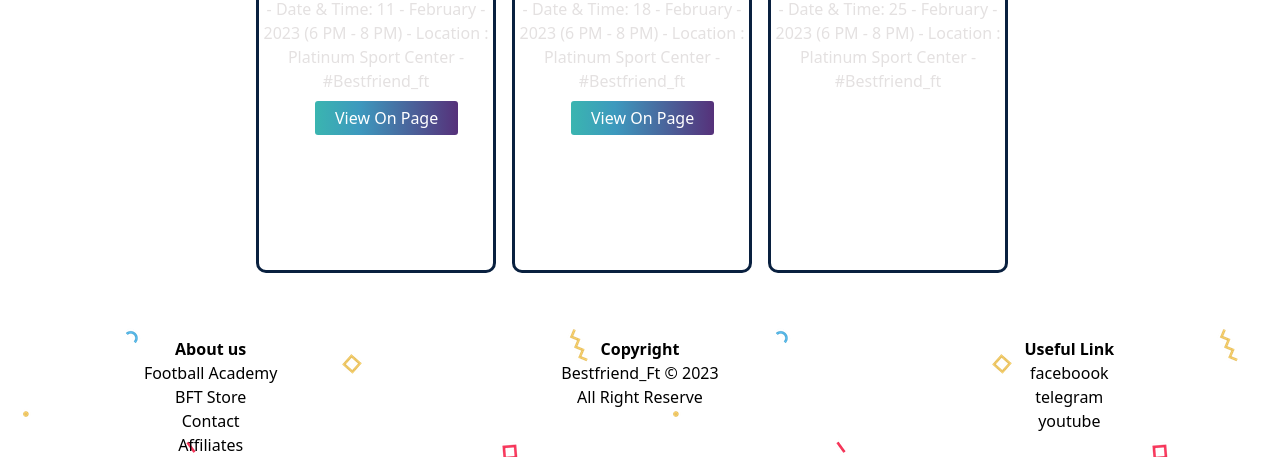
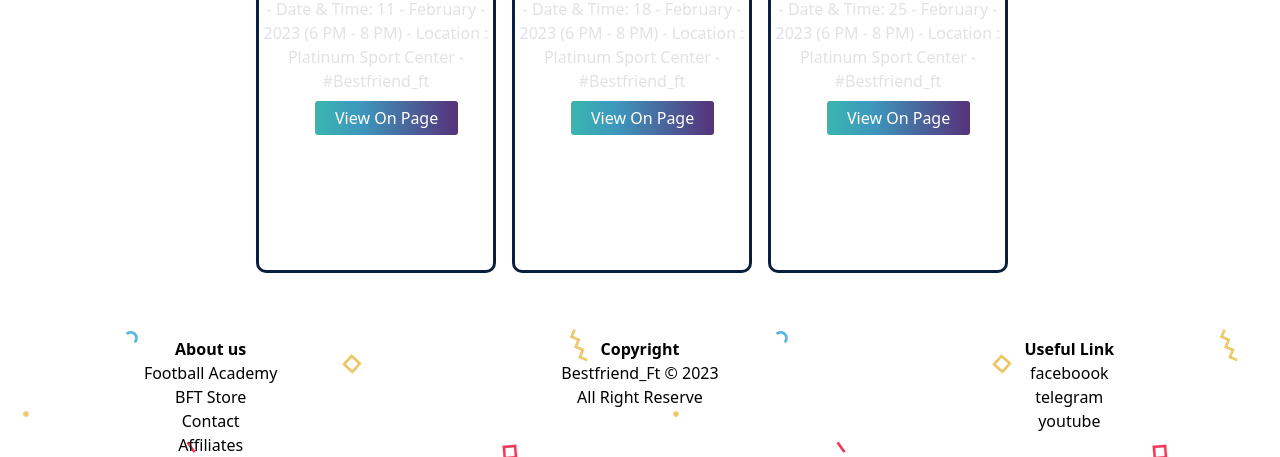
Before and after one commit to Leap-Chanvuthy/BestfriendFT.github.io, a website: page docs/match.html in a window 1280 px wide. Shown: the part 1994-2451 px from the top of the page. Drawn offline with Linux system fonts and the light colour scheme.

Commit message:
Update match.html

```diff
--- a/docs/match.html
+++ b/docs/match.html
@@ -120,7 +120,7 @@
                       - Location : Platinum Sport Center
                       - #Bestfriend_ft
                     </p>
-                    <button class="card_btn" style="display: none;"><a href="https://web.facebook.com/profile.php?id=100085056220454&mibextid=ZbWKwL&_rdc=1&_rdr">View On Page</a></button>
+                    <button class="card_btn"><a href="https://web.facebook.com/profile.php?id=100085056220454&mibextid=ZbWKwL&_rdc=1&_rdr">View On Page</a></button>
                   </div>
 
 
```
